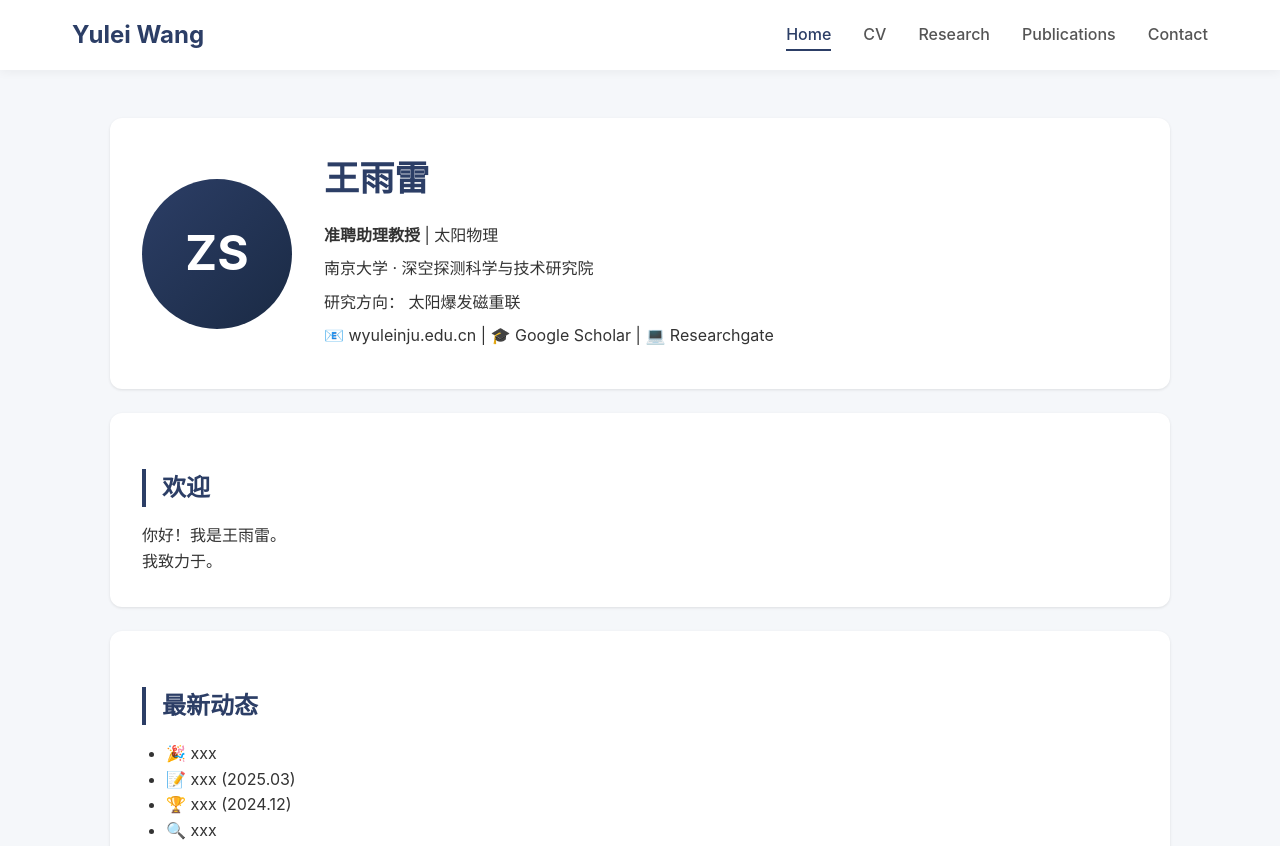
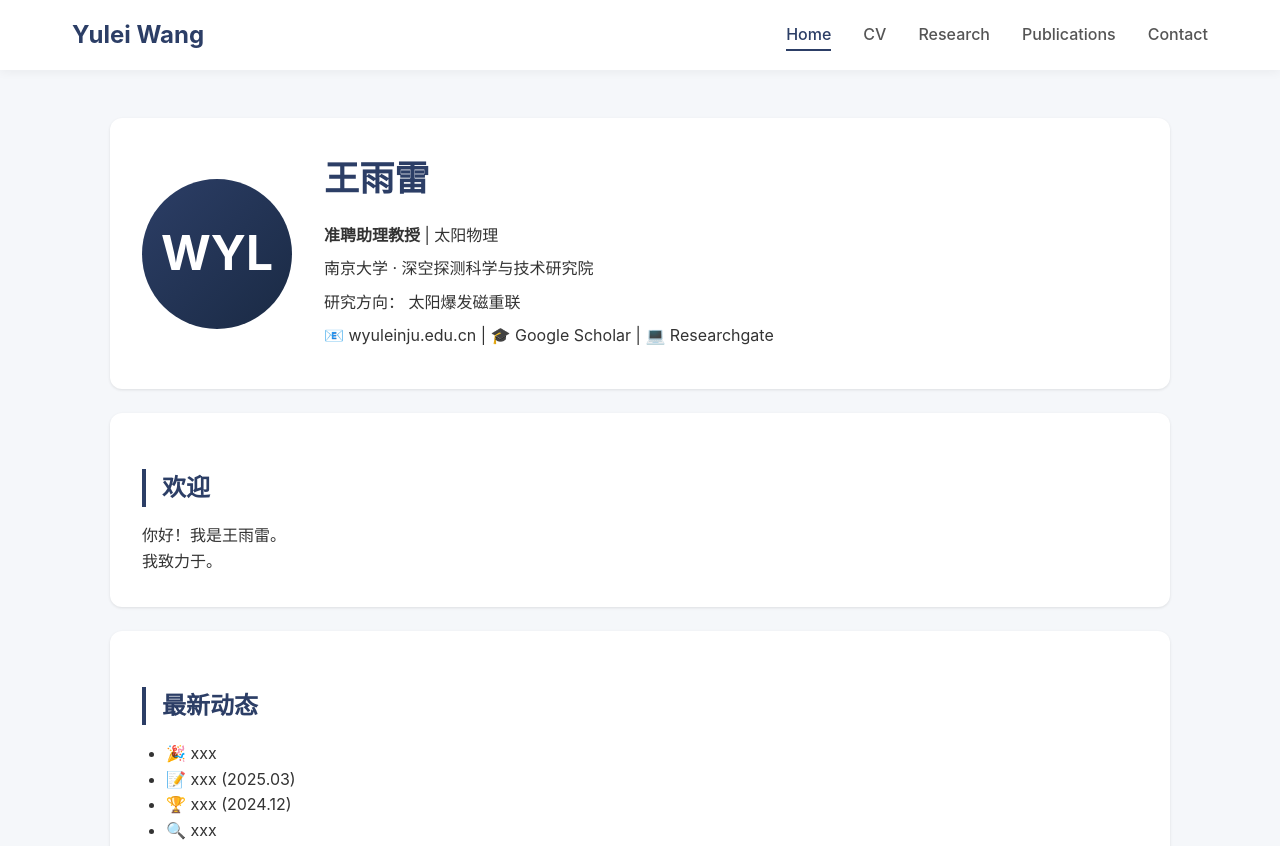
Before and after one commit to RainthunderWYL/RainthunderWYL.github.io, a plain HTML site: page index.html in a window 1280 px wide. Shown: the top 846 px of the page. Drawn offline with Linux system fonts and the light colour scheme.

Commit message:
Update index.html

```diff
--- a/index.html
+++ b/index.html
@@ -24,7 +24,7 @@
         <div class="container">
             <div class="card">
                 <div class="profile">
-                    <div class="avatar">ZS</div>
+                    <div class="avatar">WYL</div>
                     <div class="bio">
                         <h1>王雨雷</h1>
                         <p><strong>准聘助理教授</strong> | 太阳物理</p>
```
